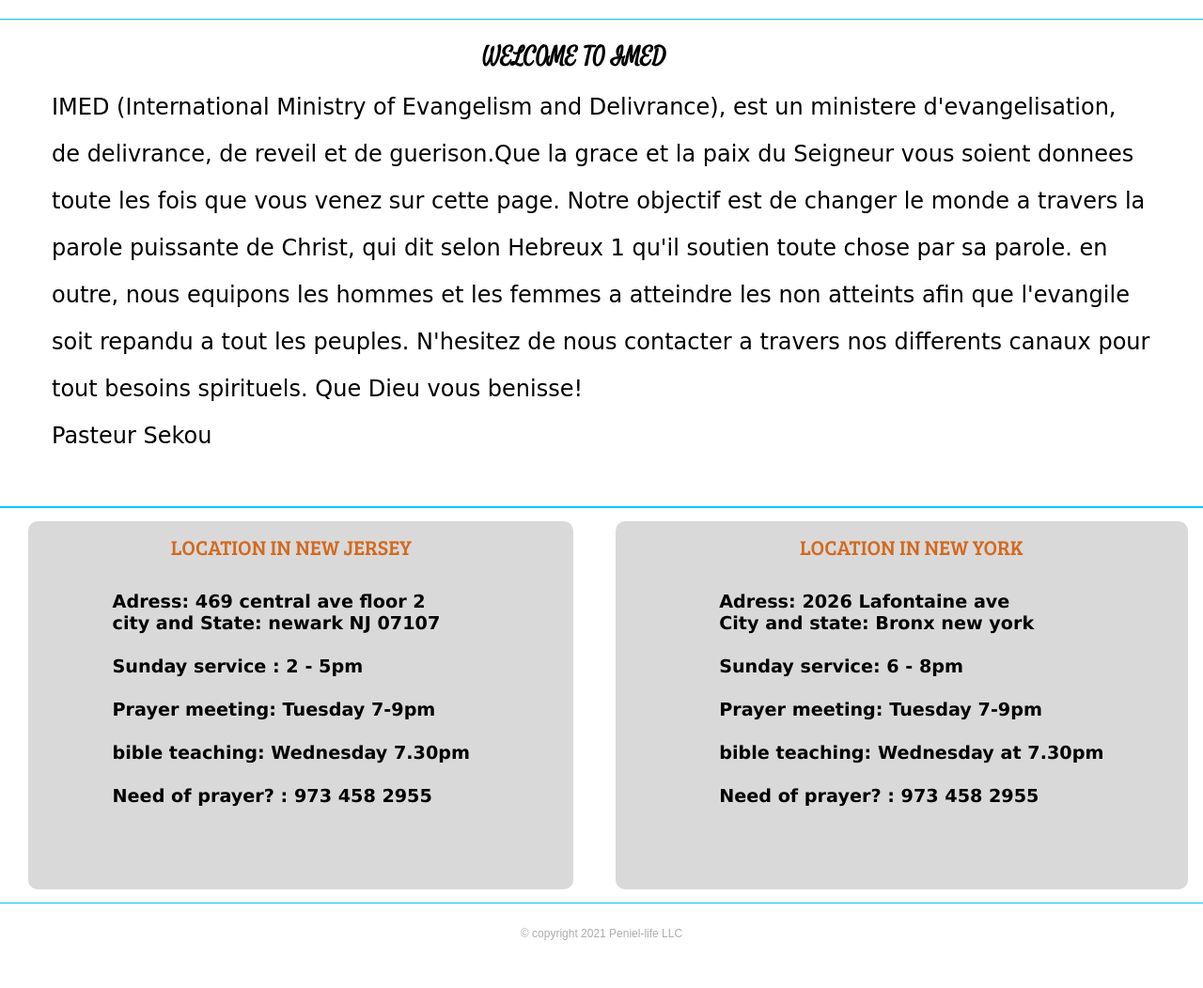
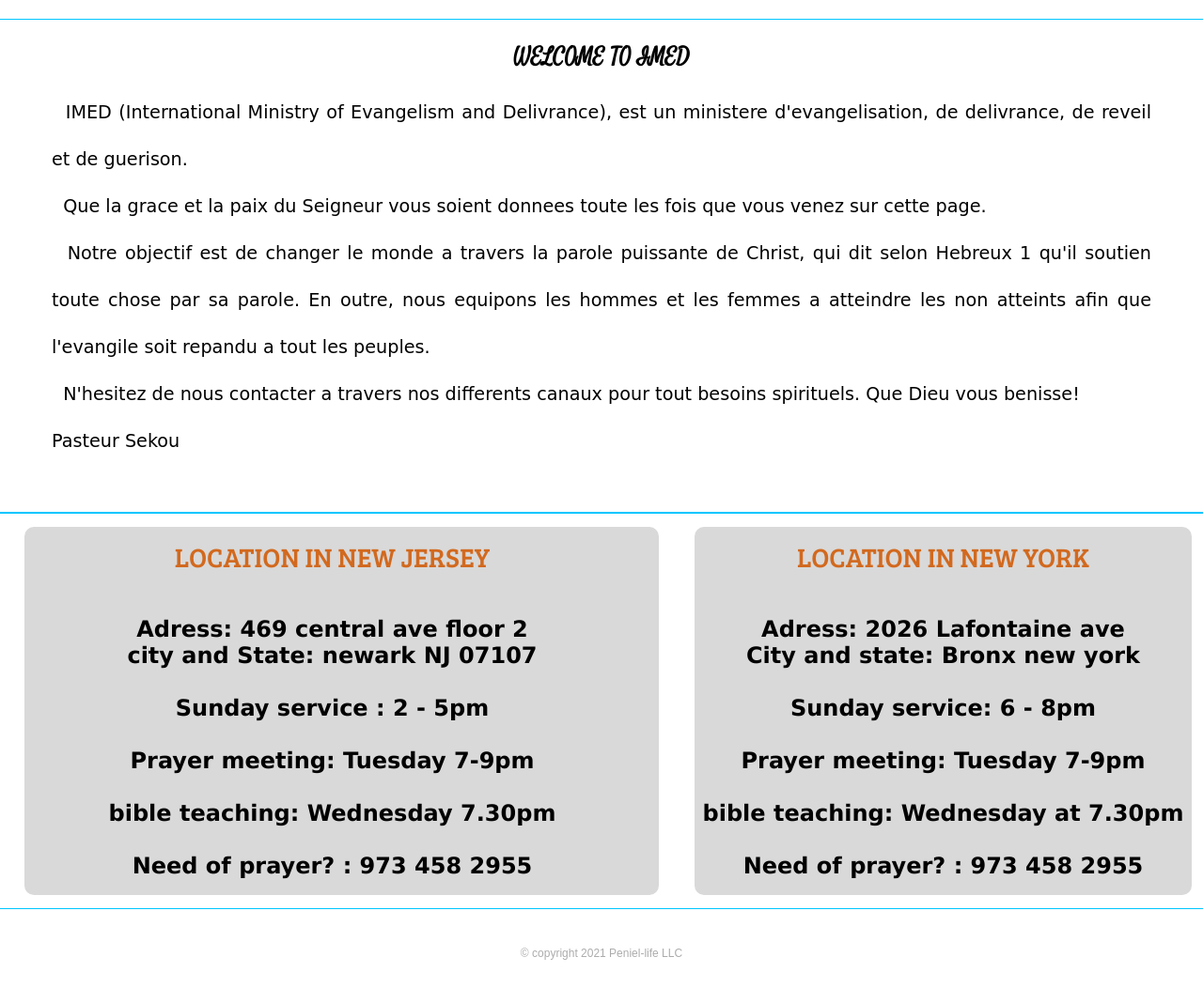
Before and after one commit to Peniel2020/IMED, a plain HTML site: page index.html in a window 1280 px wide. Shown: the part 533-1585 px from the top of the page at 94% size. Before the commit the page ends 1564 px from the top, so only its background shows below. Drawn offline with Linux system fonts and the light colour scheme.

Commit message:
cleaned up

```diff
--- a/css/style.css
+++ b/css/style.css
@@ -3,7 +3,7 @@ body {
 	/* background: url(../images/bg-body.jpg) repeat; */
 	/* color: #7e868c; */
 	font-family: Arial, Helvetica, sans-serif;
-	font-size: 14px;
+	font-size: larger !important;
 	margin: 0;
 	/* min-width: 940px; */
 	padding: 0;
@@ -204,6 +204,7 @@ p a:hover,
 	width: 100%;
 	padding: 7px;
 	min-width: 950px;
+	height: fit-content !important;
 }
 
 #body div.body {
@@ -290,7 +291,7 @@ p a:hover,
 .news h2{
 	color: chocolate;
 	font-family: 'Conv_BreeSerif-Regular';
-	font-size: 22px;
+	/* font-size: 22px; */
 	font-weight: normal;
 	margin: 0;
 	text-transform: uppercase;
@@ -300,7 +301,7 @@ p a:hover,
 .help h2{
 	color: chocolate;
 	font-family: 'Conv_BreeSerif-Regular';
-	font-size: 22px;
+	/* font-size: 22px; */
 	font-weight: normal;
 	margin: 0;
 	text-transform: uppercase;
@@ -311,7 +312,7 @@ p a:hover,
 #body div#getinvolved div:first-child div.sidebar div h2 {
 	color: chocolate;
 	font-family: 'Conv_BreeSerif-Regular';
-	font-size: 22px;
+	/* font-size: 22px; */
 	font-weight: normal;
 	margin: 0;
 	text-transform: uppercase;
@@ -454,15 +455,15 @@ p a:hover,
 	border-radius: 10px !important;
 	background-color: #d9d9d9;
 	flex-wrap: nowrap;
-	padding-right: 90px;
-    padding-left: 110px
+	/* padding-right: 90px;
+    padding-left: 110px */
 }
 
 #body div.body div div.help {
 	/* float: right; */
 	padding: 12px 9px 0;
 	width: 340px;
-	height: 380px;
+	/* height: 380px;   */
 	margin-right: 150px;
 	border-radius: 10px !important;
 	background-color: #d9d9d9;;
@@ -875,9 +876,9 @@ p a:hover,
 	text-decoration: none;
 }
 #footer {
-	margin: 0 auto;
-	padding: 20px 0 0;
-	width: 940px;
+	margin: 15px 0 0 0;
+	padding: 20px 0 0 0;
+	width: 100%;
 }
 #footer div {
 	overflow: hidden;
@@ -1082,9 +1083,11 @@ display: inline;
 .imedNJ{
 	font-weight: bold;
 	font-family: 'Lucida Sans', 'Lucida Sans Regular', 'Lucida Grande', 'Lucida Sans Unicode', Geneva, Verdana, sans-serif;
-    font-size: large;
+    font-size: x-large;
 	color: black;
-	font-size: 1.2rem;
+	text-align: center;
+	height: fit-content;
+	overflow: hidden;
 }
 .getus{
 	display: flex;
@@ -1124,11 +1127,8 @@ padding-right: 30%;
 	padding: 5px;
 
 }
-/* labienvenue{
-	font-size: x-large;
-	font-family: 'Trebuchet MS', 'Lucida Sans Unicode', 'Lucida Grande', 'Lucida Sans', Arial, sans-serif;
-     */
-/* } */
+
+
 #figure2{
 	border-radius: 5px solid;
 	border-radius: black;
@@ -1137,18 +1137,18 @@ padding-right: 30%;
 
 }
 .Welcometitle{
-	margin-left: 40%;
-	margin-right: 40%;
+	width: 100%;
+	text-align: center;
 	font-weight: bolder;
 	font-family: 'Satisfy', cursive;
-	font-size: x-large;
+	font-size: larger;
 }
-#labienvenue{
+.labienvenue{
 	font-family: 'Courgette', cursive;
-	font-size:x-large;
 	margin-right: 50px;
 	margin-left: 50px;
 	line-height: 50px;
+	text-align: justify;
 }
 
 .pastor-img{
@@ -1160,8 +1160,11 @@ padding-right: 30%;
 		margin: 7px; min-width: unset; width: 75%; height: unset;
 	}
 	.imedNJ{
-		font-size: 1.5rem;
-		padding-left: 100px;
-		padding-right: 100px;
+		font-size: xx-large;
 	}
+	.help, .news{
+		height: 480px;
+		width: 100%;
+	}
+
   }
--- a/index.html
+++ b/index.html
@@ -45,10 +45,23 @@
 
 				<div id="ImedWelcome">
 					<p class="Welcometitle">WELCOME TO IMED</p> <br>
-						<p id="labienvenue"> IMED (International Ministry of Evangelism and Delivrance), est un ministere d'evangelisation, de delivrance, de reveil et de guerison.Que la grace et la paix du Seigneur vous soient donnees
-							toute les fois que vous venez sur cette page. Notre objectif est de changer le monde a travers la parole puissante de Christ, qui dit selon Hebreux 1 qu'il soutien toute chose par sa parole.
-							en outre, nous equipons les hommes et les femmes a atteindre les non atteints afin que l'evangile soit repandu a tout les peuples. N'hesitez de nous contacter a travers nos differents canaux pour tout besoins spirituels. Que Dieu vous benisse!<br>
-							Pasteur Sekou </p>
+					<p class="labienvenue">
+						&nbsp; IMED (International Ministry of Evangelism and Delivrance), est un ministere
+						d'evangelisation, de delivrance, de reveil et de guerison.
+						<br>
+						&nbsp; Que la grace et la paix du Seigneur
+						vous soient donnees toute les fois que vous venez sur cette page.
+						<br>
+						&nbsp; Notre objectif est de changer le monde a travers
+						la parole puissante de Christ, qui dit selon Hebreux 1 qu'il soutien toute chose par sa parole.
+						En outre, nous equipons les hommes et les femmes a atteindre les non atteints afin que
+						l'evangile soit repandu a tout les peuples.
+						<br>
+						&nbsp; N'hesitez de nous contacter a travers nos differents
+						canaux pour tout besoins spirituels. Que Dieu vous benisse!
+						<br>
+						Pasteur Sekou
+					</p>
 
 				</div>
 			</div>
@@ -59,7 +72,7 @@
 				<br>
 				<br>
 				<div class="imedNJ">
-							Adress: 469 central ave floor 2 <br> city and State: newark NJ 07107 <br> <br>  Sunday service
+					Adress: 469 central ave floor 2 <br> city and State: newark NJ 07107 <br> <br> Sunday service
 					: 2 - 5pm <br> <br> Prayer meeting: Tuesday 7-9pm <br> <br>
 					bible teaching: Wednesday 7.30pm <br> <br>
 					Need of prayer? : 973 458 2955
@@ -72,7 +85,7 @@
 				<br>
 				<div class="imedNJ">
 					Adress: 2026 Lafontaine ave <br>
-							City and state: Bronx new york  <br>
+					City and state: Bronx new york <br>
 					<br> Sunday service: 6 - 8pm <br> <br> Prayer meeting: Tuesday 7-9pm <br> <br>
 					bible teaching: Wednesday at 7.30pm <br> <br>
 					Need of prayer? : 973 458 2955
```
Lines whose indentation alone changed are shown as unchanged.
